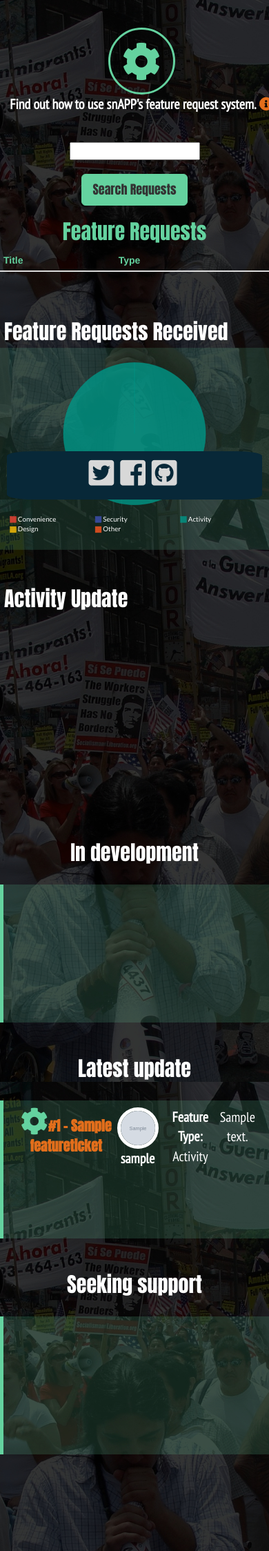
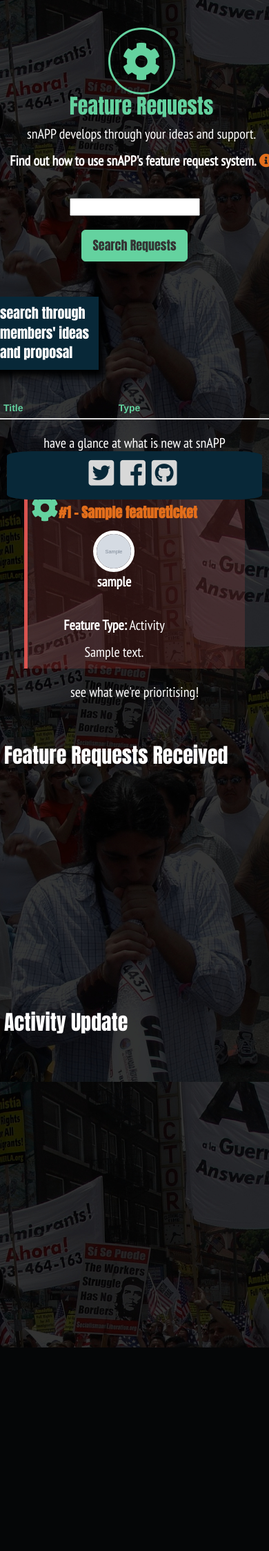
Before and after one commit to Deasun/snAPP, a Django app: page /featuretickets/ in a window 390 px wide. Shown: the part 120-2368 px from the top of the page at 69% size. After the commit the page ends 2073 px from the top, so only its background shows below. Run offline with Django 3.2, Linux system fonts and the light colour scheme; a user stored in the database is signed in; tables that the repository leaves empty hold one stand-in row (values such as "Sample post"); grey boxes marked "Sample" are stand-in pictures; lists and menus that the app fills with data are empty; some libraries are stand-ins or nearby versions.

Commit message:
feature listing page styled with tabs and banners

```diff
--- a/featuretickets/templates/feature_listing.html
+++ b/featuretickets/templates/feature_listing.html
@@ -1,10 +1,4 @@
-{% extends 'base.html' %}
-
-{% load staticfiles %}
-
-{% load mathfilters %}
-
-{% block content %}
+{% extends 'base.html' %} {% load staticfiles %} {% load mathfilters %} {% block content %}
 
 
 <!--Bug panel lists-->
@@ -13,11 +7,13 @@
         <i class="fas fa-cog fa-4x profile feature"></i>
     </div>
     <div class "col-xs-12">
+        <h2 class="feature">Feature Requests</h2>
+         <p>snAPP develops through your ideas and support.<br>
         <p><strong>Find out how to use snAPP's feature request system.</strong> <i type="button" class="fas fa-info-circle fa-1x info" data-toggle="modal" data-target="#myModal"></i></p>
     </div>
 </div>
 
-<div class="row list-search-field">
+<div class="row list-search-field hidden-md hidden-lg">
     <div class="col-xs-12">
         <div class="display">
             <form action="{% url 'feature_search' %}" method='get'>
@@ -67,9 +63,16 @@
 
 <!--Feature List Display-->
 <div class="row">
-
-    <div class="col-xs-12 col-md-8 col-md-offset-2">
-        <h2 class="feature">Feature Requests</h2>
+    <div class="col-xs-12 col-md-6 col-md-offset-1">
+        <p class='banner'>search through members' ideas and proposal</p>
+        <div class='hidden-xs hidden-sm'>
+            <div class="display">
+                <form action="{% url 'feature_search' %}" method='get'>
+                    <input type='text' name='q'>
+                    <button type='submit' class="btn btn-danger">Search</button>
+                </form>
+            </div>
+        </div>
         <div class='scroll-table'>
             <table class="table table-condensed table-hover">
                 <thead>
@@ -77,7 +80,7 @@
                         <th class="hidden-xs">#</th>
                         <th>Title</th>
                         <th class="hidden-xs hidden-sm">Date</th>
-                        <th class="hidden-xs">Status</th>
+                        <th class="hidden-xs hidden-md">Status</th>
                         <th>Type</th>
                         <th></th>
                         <th class="hidden-xs"></th>
@@ -90,7 +93,7 @@
                         <td><a href="{% url 'feature_report' feature.pk %}">{{ feature.title|truncatewords:3 }}</a></td>
                         <td class="hidden-xs hidden-sm">{{ feature.date_created }}</td>
                         <td>{{ feature.status }}</td>
-                        <td class="hidden-xs">{{ feature.feature_type }}</td>
+                        <td class="hidden-xs hidden-md">{{ feature.feature_type }}</td>
                         <td class="list-icons">
                             <i class="fas fa-bullseye fa-2x">
                             <!--render target amount-->
@@ -108,7 +111,68 @@
             </table>
         </div>
     </div>
+
+    <!--Recent Feature Completed, Active & Seeking Support-->
+    <div class=" col-xs-10 col-xs-offset-1 col-md-4 col-lg-3">
+        <p>have a glance at what is new at snAPP</p>
+        <ul class="nav nav-tabs">
+            <li><a href="#complete">Latest Update</a></li>
+            <li class="active"><a href="#doing">Active</a></li>
+            <li><a href="#new">New</a></li>
+        </ul>
+        <div class="tab-content tab-center">
+            <div id="complete" class="tab-pane fade in">
+                <blockquote class="feature-blockquote">
+                    <div class="row">
+                        {% for next in next_feature %}
+                        <p><i class="fas fa-cog feature fa-2x"></i><strong><a href="{% url 'feature_report' next.pk %}">#{{ next.id }} - {{ next.title }}</strong></a>
+                        </p>
+                        <p><img class='comment-pic' src='{{MEDIA_URL}}{{ next.created_by.profile.image }}' alt="" width="50" height="50">
+                            <br>
+                            <strong>{{ next.created_by }}</strong></p><br>
+                        <p><strong>Feature Type:</strong> {{next.feature_type }}</p>
+                        <p>{{ next.description|truncatewords:30 }}</p>
+                        {% endfor %}
+                    </div>
+                </blockquote>
+            </div>
+            <div id="doing" class="tab-pane fade in active">
+                <blockquote class='alert-blockquote'>
+                    <div class="row">
+                        {% for latest in latest_feature %}
+                        <p><i class="fas fa-cog feature fa-2x"></i><strong><a href="{% url 'feature_report' latest.pk %}">#{{ latest.id }} - {{ latest.title }}</strong></a>
+                        </p>
+                        <p><img class='comment-pic' src='{{MEDIA_URL}}{{ latest.created_by.profile.image }}' alt="" width="50" height="50"> <strong>
+                            <br>
+                            {{ latest.created_by }}</strong></p><br>
+                        <p><strong>Feature Type:</strong> {{latest.feature_type }}</p>
+                        <p>{{ latest.description|truncatewords:30 }}</p>
+                        {% endfor %}
+                    </div>
+                </blockquote>
+            </div>
+            <div id="new" class="tab-pane fade in">
+                <blockquote class='bug-blockquote'>
+                    <div class="row">
+                        {% for random in random_feature %}
+                        <p><i class="fas fa-cog feature fa-2x"></i><strong><a href="{% url 'feature_report' random.pk %}">#{{ random.id }} - {{ random.title }}</strong></a>
+                        </p>
+                        <p><img class='comment-pic' src='{{MEDIA_URL}}{{ random.created_by.profile.image }}' alt="" width="50" height="50">
+                            <br>
+                            <strong>{{ random.created_by }}</strong></p><br>
+                        <p><strong>Feature Type:</strong> {{random.feature_type }}</p>
+                        <p>{{ random.description|truncatewords:30 }}</p>
+                        {% endfor %}
+                    </div>
+                </blockquote>
+            </div>
+        </div>
+    </div>
+
     <!--Feature Charts-->
+    <div class="col-xs-12">
+        <p>see what we're prioritising!</p>
+    </div>
     <div class="col-xs-12 col-md-6">
         <h2 class="chart-label">Feature Requests Received</h2>
         <embed type="image/svg+xml" src={{feature_pie_chart_data|safe}} style='max-width:700px' />
@@ -118,43 +182,4 @@
         <embed type="image/svg+xml" src={{feature_chart_data|safe}} style='max-width:700px' />
     </div>
 
-    <!--Top 3 Upvoted Features - NEED TO CHANGE-->
-    <div class="col-xs-12 col-sm-4">
-        <h2 class="white head">In development</h2>
-            <blockquote class="feature-blockquote">
-            {% for next in next_feature %}
-            <p><i class="fas fa-cog feature fa-2x"></i><strong><a href="{% url 'feature_report' next.pk %}">#{{ next.id }} - {{ next.title }}</strong></a></p>
-            <p><img class='comment-pic'src='{{MEDIA_URL}}{{ next.created_by.profile.image }}' alt="" width="50" height="50"> <strong>{{ next.created_by }}</strong><br>
-            <p><strong>Feature Type:</strong> {{next.feature_type }}</p>
-            <p>{{ next.description|truncatewords:20 }}</p>
-            {% endfor %}
-        </blockquote>
-    </div>
-    <div class="col-xs-12 col-sm-4">
-        <h2 class="white head">Latest update</h2>
-            <blockquote class="feature-blockquote">
-            {% for latest in latest_feature %}
-            <p><i class="fas fa-cog feature fa-2x"></i><strong><a href="{% url 'feature_report' latest.pk %}">#{{ latest.id }} - {{ latest.title }}</strong></a></p>
-            <p><img class='comment-pic'src='{{MEDIA_URL}}{{ latest.created_by.profile.image }}' alt="" width="50" height="50"> <strong>{{ latest.created_by }}</strong><br>
-            <p><strong>Feature Type:</strong> {{latest.feature_type }}</p>
-            <p>{{ latest.description|truncatewords:20 }}</p>
-            {% endfor %}
-        </blockquote>
-    </div>
-    <div class="col-xs-12 col-sm-4">
-        <h2 class="white head">Seeking support</h2>
-            <blockquote class="feature-blockquote">
-            {% for random in random_feature %}
-            <p><i class="fas fa-cog feature fa-2x"></i><strong><a href="{% url 'feature_report' random.pk %}">#{{ random.id }} - {{ random.title }}</strong></a></p>
-            <p><img class='comment-pic'src='{{MEDIA_URL}}{{ random.created_by.profile.image }}' alt="" width="50" height="50"> <strong>{{ random.created_by }}</strong><br>
-            <p><strong>Feature Type:</strong> {{random.feature_type }}</p>
-            <p>{{ random.description|truncatewords:20 }}</p>
-            {% endfor %}
-        </blockquote>
-    </div>
-</div>
-
-
-
-
-{% endblock %}
+    {% endblock %}
--- a/static/css/_globals.scss
+++ b/static/css/_globals.scss
@@ -216,3 +216,18 @@ hr {
     width: 12rem;
     margin-top: 3rem;
 }
+
+/*side banners*/
+.banner {
+    background: #082838;
+    margin-left: -15rem;
+    text-align: left;
+    padding-left: 15rem;
+    margin-top: 5rem;
+    margin-bottom: 4rem;
+    font-family: Anton;
+    width: 75%;
+    padding-top: 1rem;
+    padding-bottom: 1rem;
+    box-shadow: 7px 10px 10px black;
+}
--- a/static/css/_tabs.scss
+++ b/static/css/_tabs.scss
@@ -23,46 +23,48 @@ blockquote {
 
 .profile-blockquote {
     border-left: .5rem solid $violet;
-    background: rgba(179, 123, 255, 0.17);
+    background: $violet-opaquer;
 }
 
 .bug-blockquote {
     border-left: .5rem solid $blue;
-    background: rgba(27, 143, 206, 0.17);
+    background: $blue-opaquer;
 
 }
 
 .feature-blockquote {
     border-left: .5rem solid $lime;
-    background: rgba(100, 210, 159, 0.17);
+    background: $lime-opaquer;
 }
 
 .alert-blockquote {
     border-left: .5rem solid $red;
-    background: rgba(217, 83, 79, 0.17);
+    background: $red-opaquer;
 }
 
-/*tabs*/
+/*Profile and Feature listing tabs*/
 div.col-md-7.col-md-offset-1.col-xs-12>ul>li:nth-child(1)>a {
-    background: rgba(179, 123, 255, 0.4);
-    color: #d8d8d8;
+    background: $violet-opaque;
+    color: $off-white;
 
 }
 
-div.col-md-7.col-md-offset-1.col-xs-12>ul>li:nth-child(2)>a {
-    background: rgba(217, 83, 79, 0.4);
-    color: #d8d8d8;
-
+div.col-md-7.col-md-offset-1.col-xs-12>ul>li:nth-child(2)>a,
+div.col-xs-10.col-xs-offset-1.col-md-4.col-lg-3 > ul > li:nth-child(2) > a {
+    background: $red-opaque;
+    color: $off-white;
 }
 
-div.col-md-7.col-md-offset-1.col-xs-12>ul>li:nth-child(3)>a {
-    background: rgba(100, 210, 159, 0.4);
-    color: #d8d8d8;
+div.col-md-7.col-md-offset-1.col-xs-12>ul>li:nth-child(3)>a,
+div.col-xs-10.col-xs-offset-1.col-md-4.col-lg-3 > ul > li:nth-child(1) > a {
+    background: $lime-opaque;
+    color: $off-white;
 }
 
-div.col-md-7.col-md-offset-1.col-xs-12>ul>li:nth-child(4)>a {
-    background: rgba(27, 143, 206, 0.4);
-    color: #d8d8d8;
+div.col-md-7.col-md-offset-1.col-xs-12>ul>li:nth-child(4)>a,
+div.col-xs-10.col-xs-offset-1.col-md-4.col-lg-3 > ul > li:nth-child(3) > a {
+    background: $blue-opaque;
+    color: $off-white;
 }
 
 
--- a/static/css/_variables.scss
+++ b/static/css/_variables.scss
@@ -1,19 +1,26 @@
-// colours
+/*colours*/
 $white: #fff;
+$off-white: #d8d8d8;
 $green: #81b944;
 $orange: #e26e1b;
 $blue: #1b8fce;
 $violet: #b37bff;
-// $lime: #ace400;
 $lime: #64d29f;
 $charcoal: #313231;
 $red: #d9534f;
 $amber: #e4d043;
 
+$blue-opaque: rgba(27, 143, 206, 0.4);
+$blue-opaquer: rgba(27, 143, 206, 0.17);
+$lime-opaque: rgba(100, 210, 159, 0.4);
+$lime-opaquer: rgba(100, 210, 159, 0.14);
+$violet-opaque: rgba(179, 123, 255, 0.4);
+$violet-opaquer: rgba(179, 123, 255, 0.17);
+$red-opaque: rgba(217, 83, 79, 0.4);
+$red-opaquer: rgba(217, 83, 79, 0.17);
 
 
-
-//
+/*fonts*/
 $font-stack-1: Anton, sans-serif;
 $font-stack-2: Lato, sans-serif;
 $font-stack-3: 'PT Sans Narrow', sans-serif;
--- a/static/css/custom.css
+++ b/static/css/custom.css
@@ -1,3 +1,5 @@
+/*colours*/
+/*fonts*/
 h1,
 h2,
 h3,
@@ -232,6 +234,20 @@ hr {
   height: 12rem;
   width: 12rem;
   margin-top: 3rem; }
+
+/*side banners*/
+.banner {
+  background: #082838;
+  margin-left: -15rem;
+  text-align: left;
+  padding-left: 15rem;
+  margin-top: 5rem;
+  margin-bottom: 4rem;
+  font-family: Anton;
+  width: 75%;
+  padding-top: 1rem;
+  padding-bottom: 1rem;
+  box-shadow: 7px 10px 10px black; }
 
 .nav-link {
   margin-right: 4rem;
@@ -661,26 +677,29 @@ blockquote {
 
 .feature-blockquote {
   border-left: 0.5rem solid #64d29f;
-  background: rgba(100, 210, 159, 0.17); }
+  background: rgba(100, 210, 159, 0.14); }
 
 .alert-blockquote {
   border-left: 0.5rem solid #d9534f;
   background: rgba(217, 83, 79, 0.17); }
 
-/*tabs*/
+/*Profile and Feature listing tabs*/
 div.col-md-7.col-md-offset-1.col-xs-12 > ul > li:nth-child(1) > a {
   background: rgba(179, 123, 255, 0.4);
   color: #d8d8d8; }
 
-div.col-md-7.col-md-offset-1.col-xs-12 > ul > li:nth-child(2) > a {
+div.col-md-7.col-md-offset-1.col-xs-12 > ul > li:nth-child(2) > a,
+div.col-xs-10.col-xs-offset-1.col-md-4.col-lg-3 > ul > li:nth-child(2) > a {
   background: rgba(217, 83, 79, 0.4);
   color: #d8d8d8; }
 
-div.col-md-7.col-md-offset-1.col-xs-12 > ul > li:nth-child(3) > a {
+div.col-md-7.col-md-offset-1.col-xs-12 > ul > li:nth-child(3) > a,
+div.col-xs-10.col-xs-offset-1.col-md-4.col-lg-3 > ul > li:nth-child(1) > a {
   background: rgba(100, 210, 159, 0.4);
   color: #d8d8d8; }
 
-div.col-md-7.col-md-offset-1.col-xs-12 > ul > li:nth-child(4) > a {
+div.col-md-7.col-md-offset-1.col-xs-12 > ul > li:nth-child(4) > a,
+div.col-xs-10.col-xs-offset-1.col-md-4.col-lg-3 > ul > li:nth-child(3) > a {
   background: rgba(27, 143, 206, 0.4);
   color: #d8d8d8; }
 
```
Also changed, not shown: static/js/main.js (+5 -10 lines), 1 other file.
